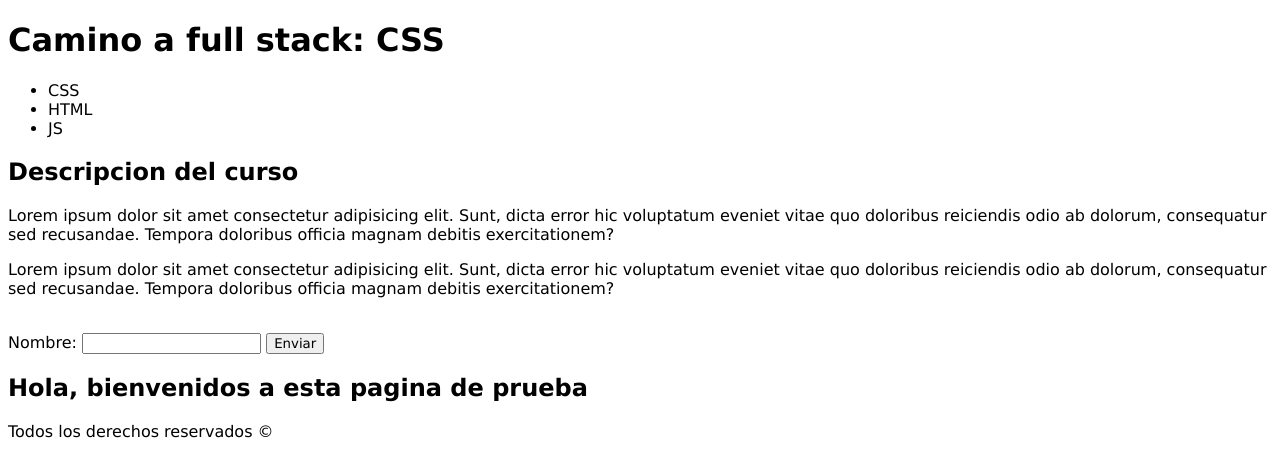
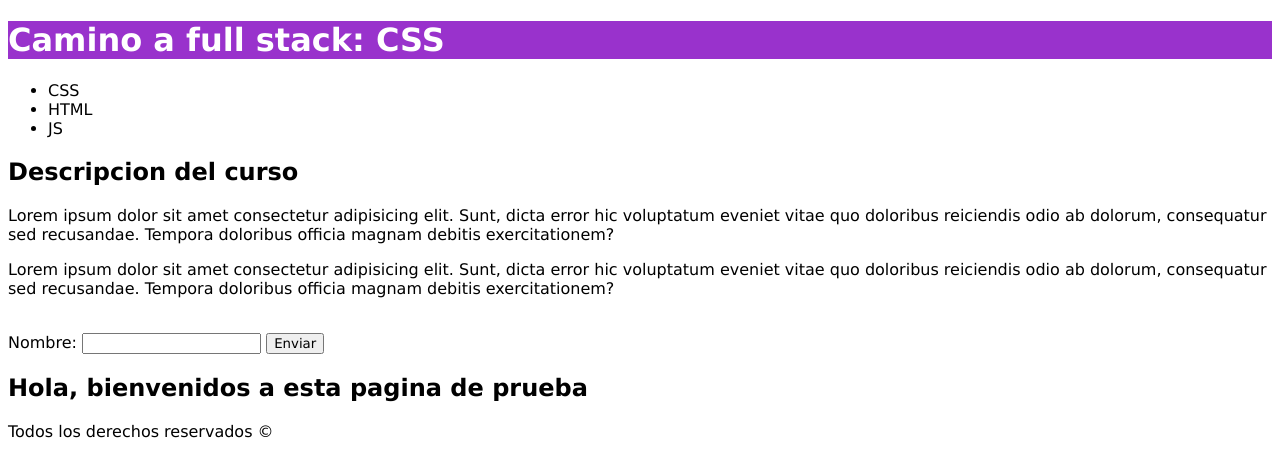
Before and after one commit to ingMarAmaya/example1, a plain HTML site: page index.html in a window 1280 px wide. Drawn offline with Linux system fonts and the light colour scheme.

Commit message:
Modified h1

```diff
--- a/css/style.css
+++ b/css/style.css
@@ -3,3 +3,8 @@
 * {
     font-family: Verdana,Arial,Tahoma,sans-serif;
 }
+
+h1{
+    background-color: darkorchid;
+    color: white;
+}
```
